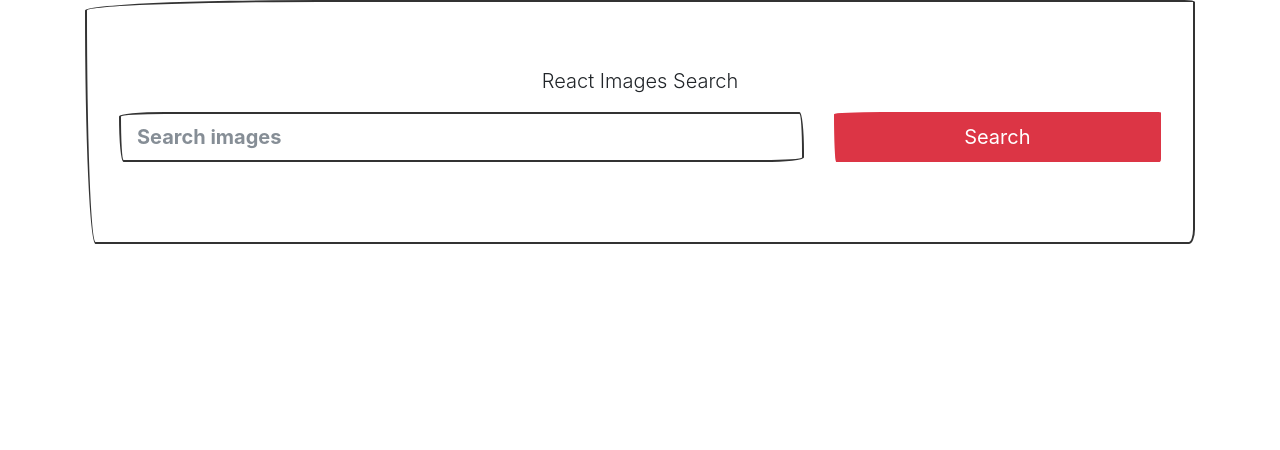
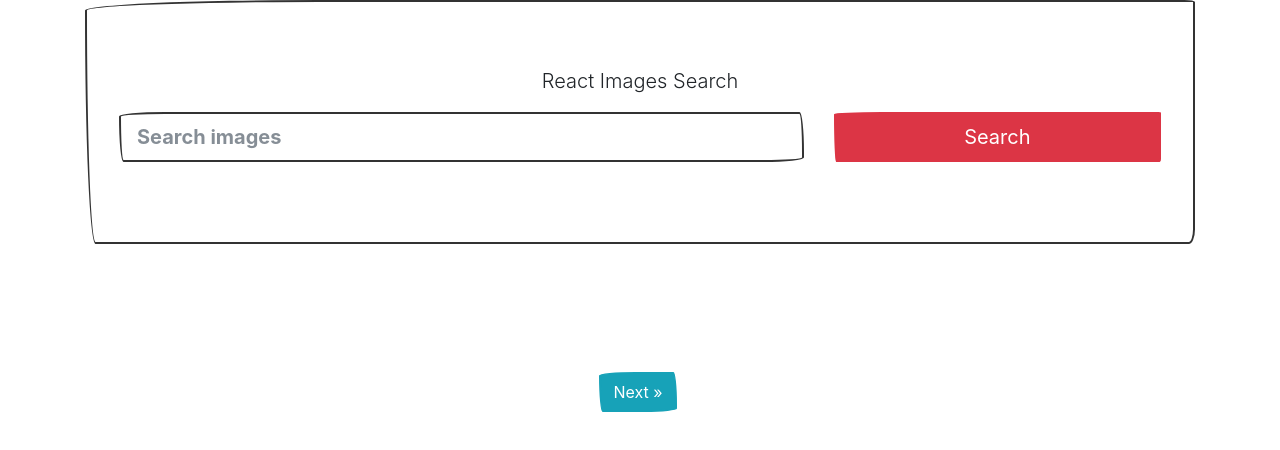
Before and after one commit to luisdev97/react-image-search, a React (Create React App) app: page / in a window 1280 px wide. Shown: the top 450 px of the page. Built offline with nearby package versions, Linux system fonts and the light colour scheme; a web font is replaced by a local one.

Commit message:
Images pagination

```diff
--- a/src/App.js
+++ b/src/App.js
@@ -7,14 +7,27 @@ function App() {
 
   const [ keyword, setKeyWord ] = useState('');
   const [ images, setImages ] = useState([]);
+  const [ actualPage, setActualPage ] = useState(1);
+  const [ numPages, setNumPages ] = useState(0)
+
 
   const getImagesFromAPI = async() => {
+
     if(keyword !== ''){
+
       const imagesPerPage = 30;
       const key = "14604796-072f733d726e080372ea0015c"
-      const url = `https://pixabay.com/api/?key=${key}&q=${keyword}&per_page=${imagesPerPage }`;
+      const url = `https://pixabay.com/api/?key=${key}&q=${keyword}&per_page=${imagesPerPage}&page=${actualPage}`;
       const res = await axios.get(url);
+
       setImages(res.data.hits);
+
+      const totalPages = Math.ceil(res.data.totalHits / imagesPerPage);
+      setNumPages(totalPages);
+
+      const jumbotron = document.querySelector('.jumbotron');
+      jumbotron.scrollIntoView({ behavior: 'smooth', block: 'end' });
+
     }
 
 
@@ -22,7 +35,7 @@ function App() {
 
   useEffect(() => {
     getImagesFromAPI();
-  },[keyword]);
+  },[keyword, actualPage]);
 
   return (
     <div className="app container">
@@ -34,6 +47,16 @@ function App() {
 
       <div className="row justify-content-center">
         <Imageslist images={ images }/>
+
+        { actualPage === 1 ? null :
+          <button onClick={ () => { setActualPage(actualPage - 1 )} } className="btn btn-info mr-1">Prev &laquo;</button>
+        }
+
+        { actualPage === numPages ? null :
+          <button onClick={ () => { setActualPage(actualPage + 1 )} } className="btn btn-info mr-1">Next &raquo;</button>
+        }
+
+
       </div>
     </div>
   );
```
